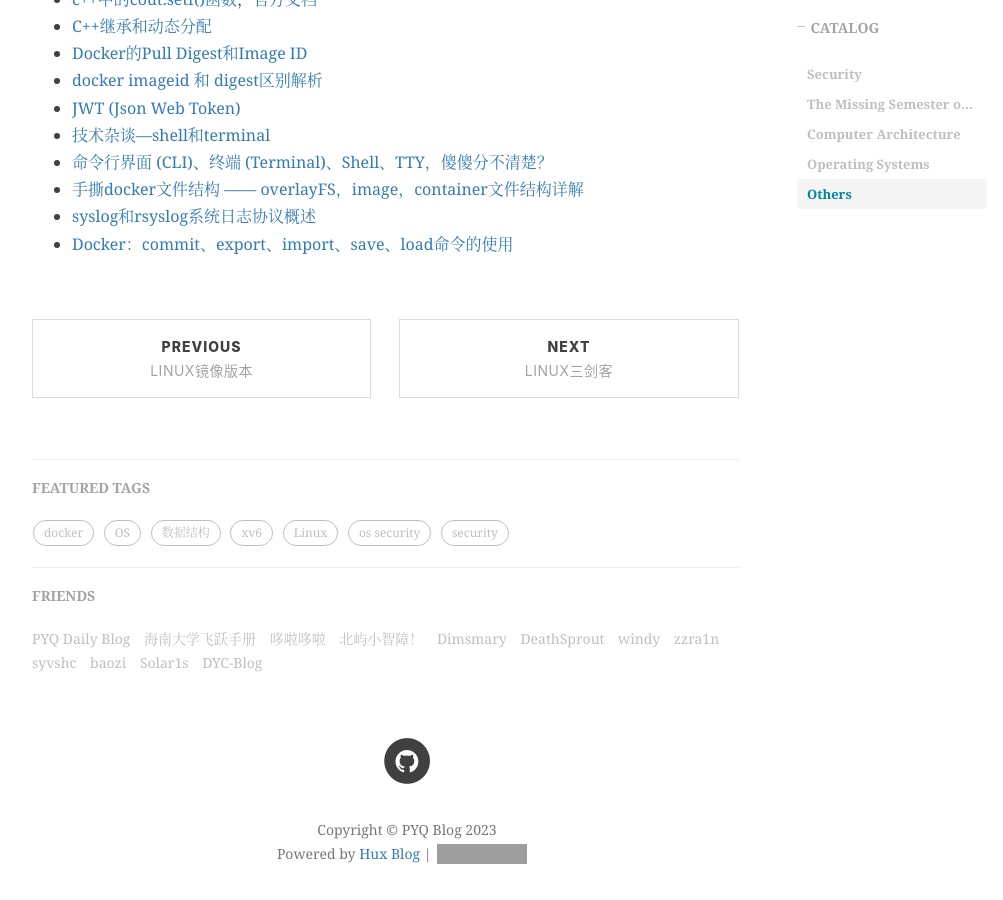
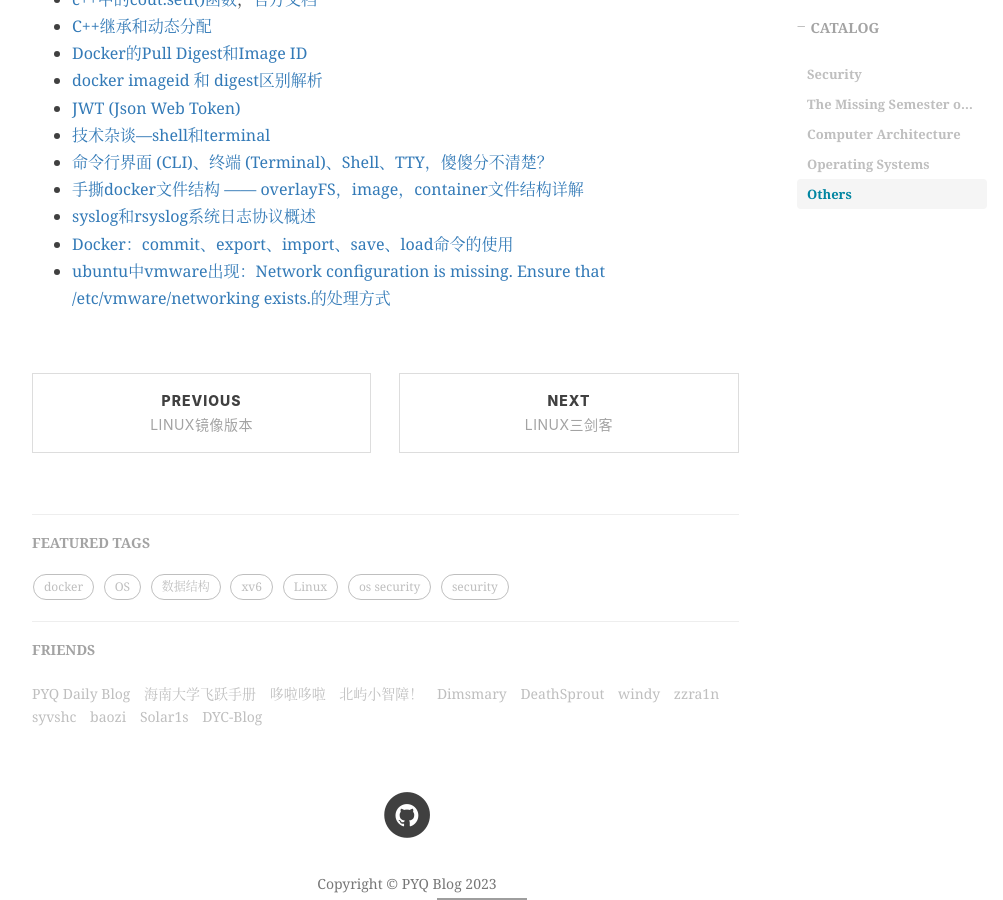
Before and after one commit to peng-yq/peng-yq.github.io, a Jekyll site: the page built from _posts/2022-10-04-good-blog-collection.md, in a window 1280 px wide and 900 px high, scrolled down 1791 px. Shown: the whole window, without its empty margins (233-1236 px from the left). Built offline with Jekyll 4.4.1, drawn with Linux system fonts in a browser that asks for light colours; nearby versions of some CDN libraries; comment, search, counter and statistics services are not loaded; grey boxes are pictures that could not be loaded.

Commit message:
docs: add blog link

```diff
--- a/_posts/2022-10-04-good-blog-collection.md
+++ b/_posts/2022-10-04-good-blog-collection.md
@@ -49,3 +49,4 @@ tags:
 - [手撕docker文件结构 —— overlayFS，image，container文件结构详解](https://zhuanlan.zhihu.com/p/374924046)
 - [syslog和rsyslog系统日志协议概述](https://eisenhao.cn:8443/2021/08/07/syslogProtocolAndRsyslog/)
 - [Docker：commit、export、import、save、load命令的使用](https://blog.51cto.com/u_15127688/4370361)
+- [ubuntu中vmware出现：Network configuration is missing. Ensure that /etc/vmware/networking exists.的处理方式](https://blog.csdn.net/u010629326/article/details/50621192)
```
